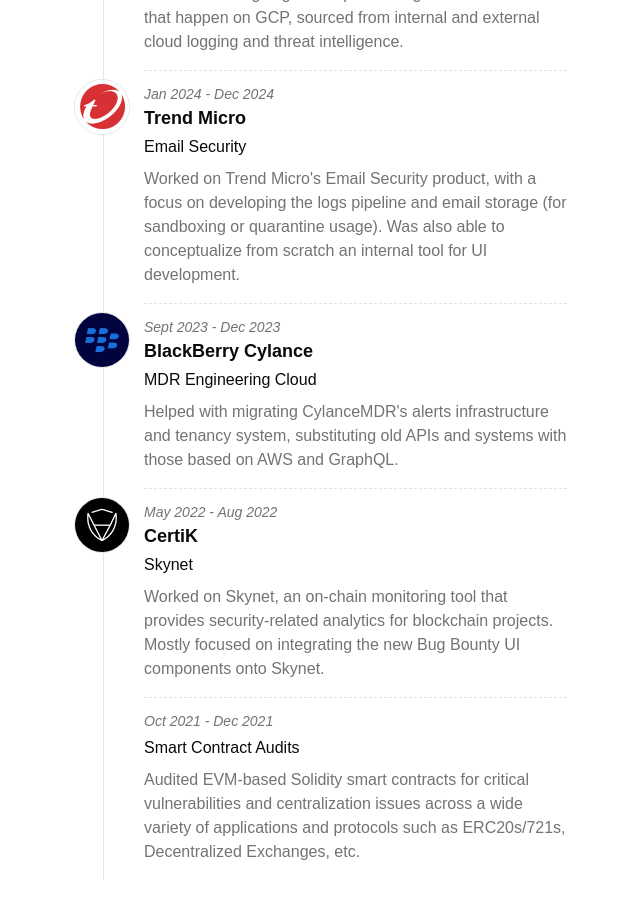
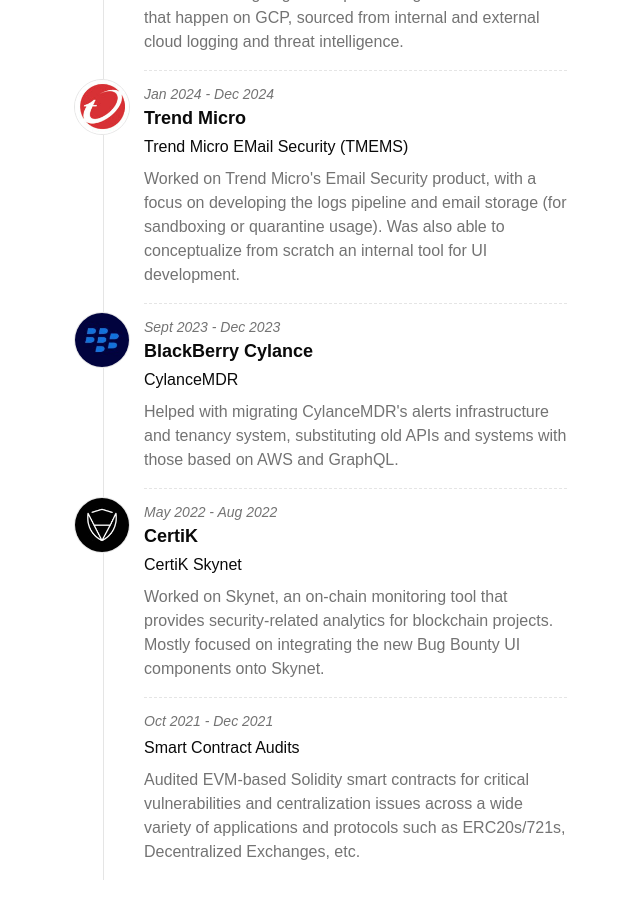
Before and after one commit to jangarong/jangarong.github.io, a Next.js app: page / in a window 1280 px wide. Shown: the part 1180-2078 px from the top of the page, without its empty margins (313-953 px from the left). Built offline with nearby package versions, Linux system fonts and the light colour scheme.

Commit message:
fix wording

```diff
--- a/src/components/works-tree.tsx
+++ b/src/components/works-tree.tsx
@@ -22,7 +22,7 @@ const experiences = [
     },
     {
         title: "Trend Micro",
-        team: "Email Security",
+        team: "Trend Micro EMail Security (TMEMS)",
         description: (<div>
             Worked on Trend Micro&apos;s Email Security product, with a focus on developing the logs pipeline and email storage (for sandboxing or quarantine usage).
             Was also able to conceptualize from scratch an internal tool for UI development.
@@ -34,7 +34,7 @@ const experiences = [
     },
     {
         title: "BlackBerry Cylance",
-        team: "MDR Engineering Cloud",
+        team: "CylanceMDR",
         description: (<div>
             Helped with migrating CylanceMDR&apos;s alerts infrastructure and tenancy system, substituting old APIs and systems with those based on AWS and GraphQL.
         </div>),
@@ -45,7 +45,7 @@ const experiences = [
     },
     {
         title: "CertiK",
-        team: "Skynet",
+        team: "CertiK Skynet",
         description: (
             <div>
                 Worked on Skynet, an on-chain monitoring tool that provides security-related analytics for blockchain projects.
```
